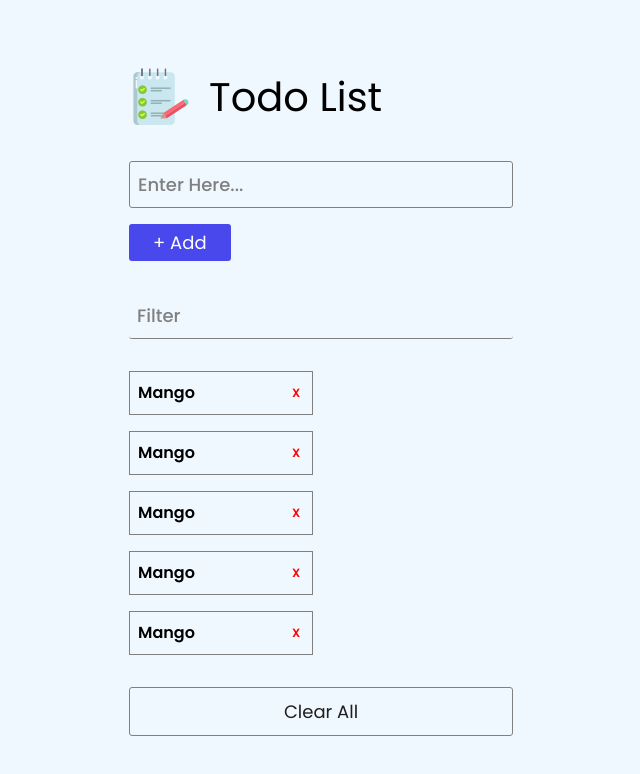
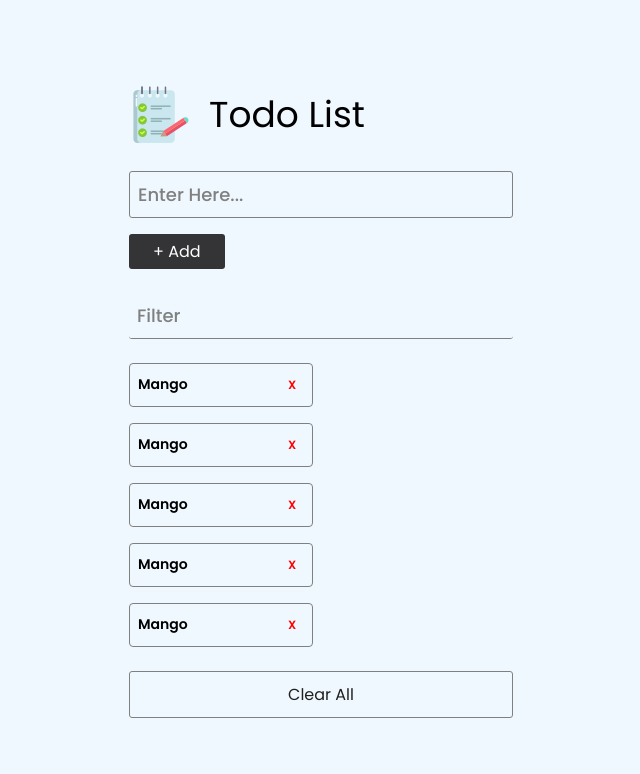
Before and after one commit to Venkatesh3803/todolist, a plain HTML site: page index.html in a window 1280 px wide. Shown: the whole page, without its empty margins (319-959 px from the left). Drawn offline with Linux system fonts and the light colour scheme.

```diff
--- a/index.css
+++ b/index.css
@@ -1,4 +1,3 @@
-
 @import url('https://fonts.googleapis.com/css2?family=Poppins:ital,wght@0,200;0,400;0,500;0,600;1,100&display=swap');
 
 
@@ -20,7 +19,7 @@
 
 .list_box {
     display: flex;
-    gap: 2rem;
+    gap: 1.5rem;
     flex-direction: column;
     width: 30%;
 }
@@ -33,7 +32,7 @@
 }
 
 p {
-    font-size: 40px;
+    font-size: 36px;
 }
 
 form {
@@ -43,7 +42,7 @@ form {
 }
 
 .add_input {
-    padding :8px;
+    padding: 8px;
     width: 100%;
     border: 1px solid gray;
     border-radius: 3px;
@@ -65,16 +64,16 @@ button {
     width: fit-content;
     padding: 5px 24px;
     border: none;
-    background-color: rgb(72, 72, 236);
+    background-color: rgb(52, 52, 54);
     color: white;
     cursor: pointer;
     border-radius: 3px;
-    font-size: large;
+    font-size: 16px;
     transition: all 0.3s ease-in-out;
 }
 
 button:hover {
-    background-color: rgb(104, 104, 247);
+    background-color: rgb(100, 100, 100);
 }
 
 .search {
@@ -113,13 +112,21 @@ ul {
     justify-content: space-between;
     font-weight: 700;
     cursor: pointer;
+    border-radius: 4px;
+    font-size: 14px;
 }
 
-ul>span{
+ul>span {
     color: red;
-    padding: 4px;
+    padding: 4px 8px;
     cursor: pointer;
     font-size: 12px;
+    transition: all 0.3s ease-in-out;
+    border-radius: 4px;
+}
+
+ul>span:hover {
+    background-color: rgb(252, 208, 208);
 }
 
 .clear_btn {
@@ -130,12 +137,12 @@ ul>span{
     color: rgb(32, 30, 30);
     cursor: pointer;
     border-radius: 3px;
-    font-size: large;
+    font-size: 16px;
     transition: all 0.3s ease-in-out;
     text-align: center;
 
 }
 
 .clear_btn:hover {
-    background-color: rgb(199, 219, 239);
+    background-color: rgb(234, 242, 250);
 }
```
